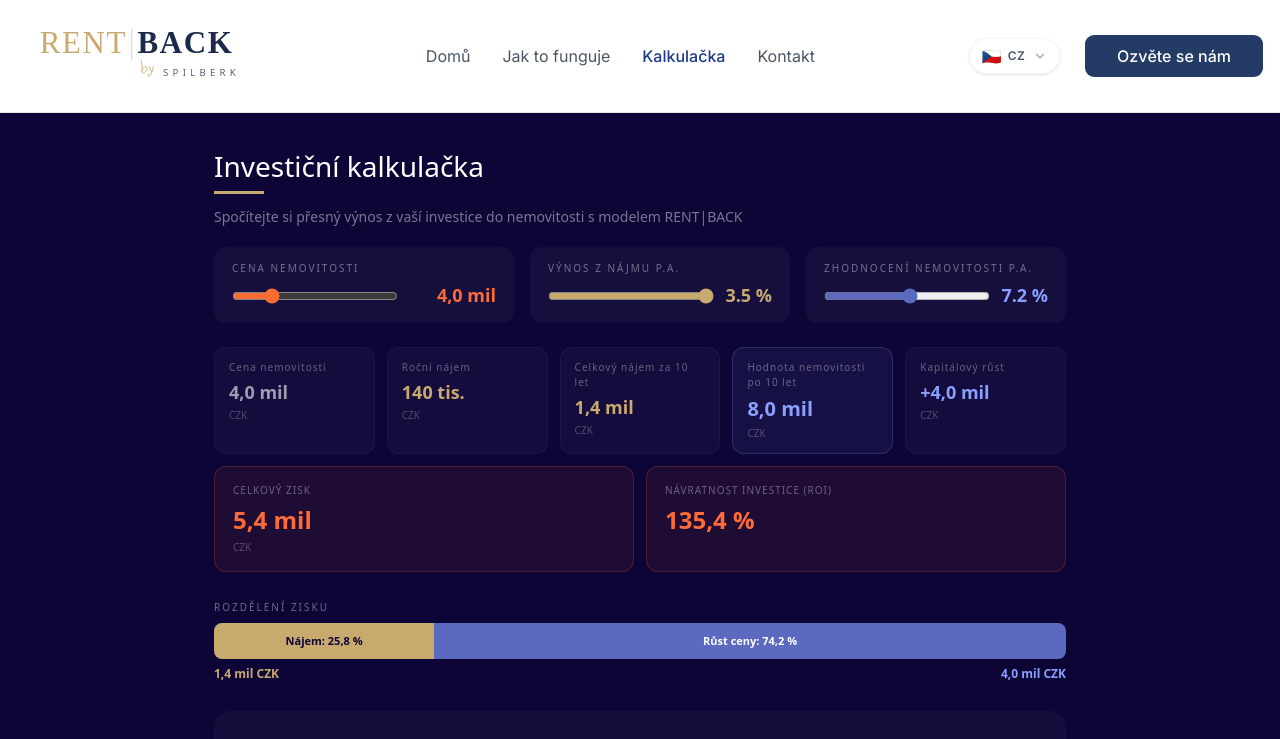
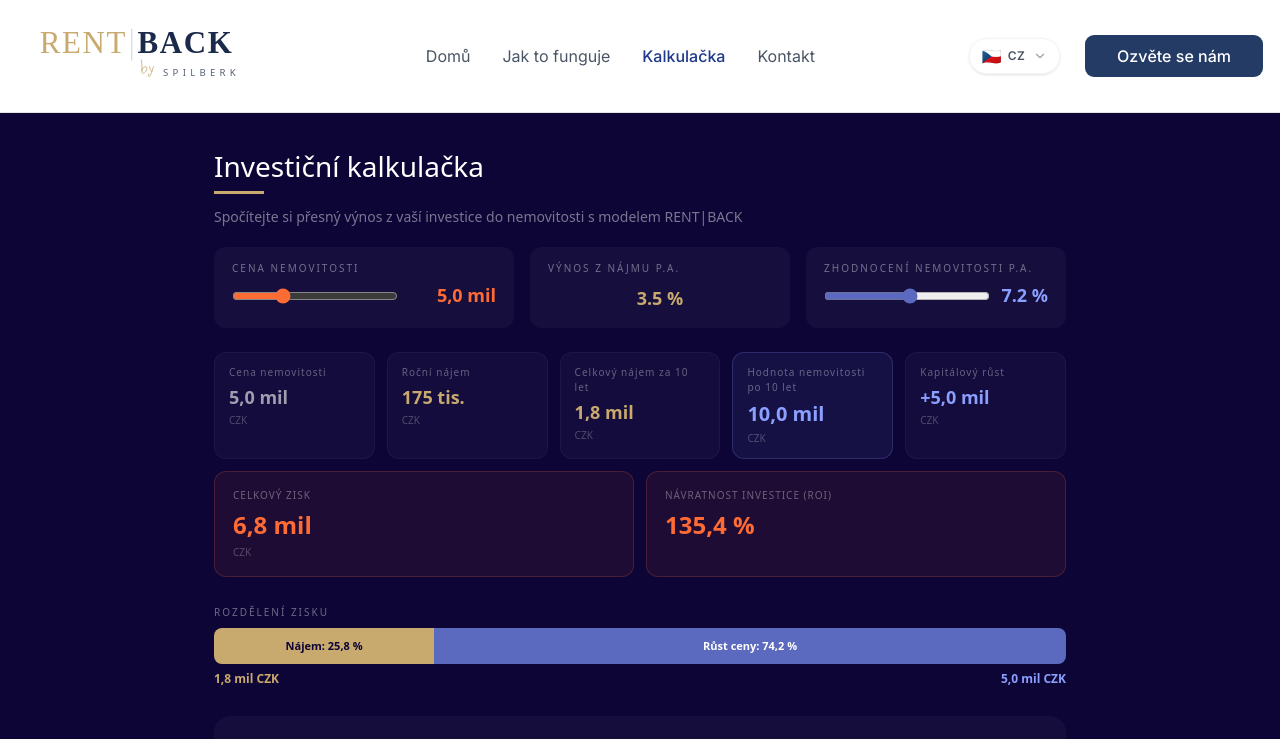
Before and after one commit to spilberkweb/rent-back, a Next.js app: page /kalkulacka in a window 1280 px wide. Shown: the top 739 px of the page. Built offline with nearby package versions, Linux system fonts and the light colour scheme.

Commit message:
feat: Update privacy policy controller details, adjust investment model's initial price and fix rental yield, and refactor investor benefits appreciation rate display.

```diff
--- a/app/locales/translations.ts
+++ b/app/locales/translations.ts
@@ -170,7 +170,7 @@ export const translations = {
     privacy: {
       title: "Zásady ochrany osobních údajů",
       controller: "Kdo je správce",
-      controllerValue: "Rent|Back, IČO: [Vaše IČO], Adresa: [Vaše adresa]",
+      controllerValue: "Rent|Back, IČO: 05194148, Adresa: Trnitá 500/9, 602 00 Brno",
       dataCollected: "Jaké údaje sbíráme",
       dataCollectedValue: "Jméno, e-mail, telefon",
       purpose: "Proč je sbíráme",
@@ -402,7 +402,7 @@ export const translations = {
     privacy: {
       title: "Privacy Policy",
       controller: "Who is the controller",
-      controllerValue: "Rent|Back, ID: [Your ID], Address: [Your address]",
+      controllerValue: "Rent|Back, ID: 05194148, Address: Trnitá 500/9, 602 00 Brno",
       dataCollected: "What data we collect",
       dataCollectedValue: "Name, email, phone",
       purpose: "Why we collect it",
@@ -640,7 +640,7 @@ export const translations = {
     privacy: {
       title: "Informativa sulla Privacy",
       controller: "Chi è il titolare",
-      controllerValue: "Rent|Back, ID: [Il tuo ID], Indirizzo: [Il tuo indirizzo]",
+      controllerValue: "Rent|Back, ID: 05194148, Indirizzo: Trnitá 500/9, 602 00 Brno",
       dataCollected: "Quali dati raccogliamo",
       dataCollectedValue: "Nome, e-mail, telefono",
       purpose: "Perché li raccogliamo",
--- a/components/InvestmentModel.tsx
+++ b/components/InvestmentModel.tsx
@@ -9,8 +9,8 @@ const GOLD = "#C8A96E";
 
 export function InvestmentModel() {
   const { t, language } = useLanguage();
-  const [price, setPrice] = useState(4000000);
-  const [yld, setYld] = useState(3.5);
+  const [price, setPrice] = useState(5000000);
+  const yld = 3.5;
   const [growth, setGrowth] = useState(7.2);
 
   const locale =
@@ -233,23 +233,14 @@ export function InvestmentModel() {
             >
               {t.calculator.rentalYield.toUpperCase()}
             </div>
-            <div style={{ display: "flex", alignItems: "center", gap: 8 }}>
-              <input
-                type="range"
-                min="2"
-                max="3.5"
-                step="0.1"
-                value={yld}
-                onChange={(e) => setYld(Number(e.target.value))}
-                style={{ flex: 1, accentColor: GOLD }}
-              />
+            <div style={{ display: "flex", alignItems: "center", gap: 8, height: 32 }}>
               <span
                 style={{
                   fontSize: 18,
                   fontWeight: 800,
                   color: GOLD,
-                  minWidth: 50,
-                  textAlign: "right",
+                  flex: 1,
+                  textAlign: "center",
                 }}
               >
                 {yld.toFixed(1) + " %"}
--- a/components/home/InvestorBenefitsSection.tsx
+++ b/components/home/InvestorBenefitsSection.tsx
@@ -122,9 +122,9 @@ export function InvestorBenefitsSection() {
                   <div className="bg-white/70 rounded-xl p-4 border border-gray-200">
                     <div className="text-sm text-gray-600 mb-1">
                       {t.investorBenefits.propertyValue}
-                      <span className="block text-[10px] text-gray-400 font-normal leading-tight">{t.investorBenefits.appreciationRate}</span>
                     </div>
                     <div className="text-2xl font-bold text-[#3b82f6]">~10,0 mil Kč</div>
+                    <div className="text-[10px] text-gray-400 font-normal leading-tight mt-1">{t.investorBenefits.appreciationRate}</div>
                   </div>
                 </div>
                 <div className="mt-6 pt-6 border-t border-gray-200">
--- /dev/null
+++ b/components/ui/number-ticker.tsx
@@ -0,0 +1,74 @@
+"use client"
+
+import { useEffect, useRef, type ComponentPropsWithoutRef } from "react"
+import { useInView, useMotionValue, useSpring } from "motion/react"
+
+import { cn } from "@/lib/utils"
+
+interface NumberTickerProps extends ComponentPropsWithoutRef<"span"> {
+  value: number
+  startValue?: number
+  direction?: "up" | "down"
+  delay?: number
+  decimalPlaces?: number
+}
+
+export function NumberTicker({
+  value,
+  startValue = 0,
+  direction = "up",
+  delay = 0,
+  className,
+  decimalPlaces = 0,
+  ...props
+}: NumberTickerProps) {
+  const ref = useRef<HTMLSpanElement>(null)
+  const motionValue = useMotionValue(direction === "down" ? value : startValue)
+  const springValue = useSpring(motionValue, {
+    damping: 60,
+    stiffness: 100,
+  })
+  const isInView = useInView(ref, { once: true, margin: "0px" })
+
+  useEffect(() => {
+    let timer: ReturnType<typeof setTimeout> | null = null
+
+    if (isInView) {
+      timer = setTimeout(() => {
+        motionValue.set(direction === "down" ? startValue : value)
+      }, delay * 1000)
+    }
+
+    return () => {
+      if (timer !== null) {
+        clearTimeout(timer)
+      }
+    }
+  }, [motionValue, isInView, delay, value, direction, startValue])
+
+  useEffect(
+    () =>
+      springValue.on("change", (latest) => {
+        if (ref.current) {
+          ref.current.textContent = Intl.NumberFormat("en-US", {
+            minimumFractionDigits: decimalPlaces,
+            maximumFractionDigits: decimalPlaces,
+          }).format(Number(latest.toFixed(decimalPlaces)))
+        }
+      }),
+    [springValue, decimalPlaces]
+  )
+
+  return (
+    <span
+      ref={ref}
+      className={cn(
+        "inline-block tracking-wider text-black tabular-nums dark:text-white",
+        className
+      )}
+      {...props}
+    >
+      {startValue}
+    </span>
+  )
+}
```
Also changed, not shown: components.json.
